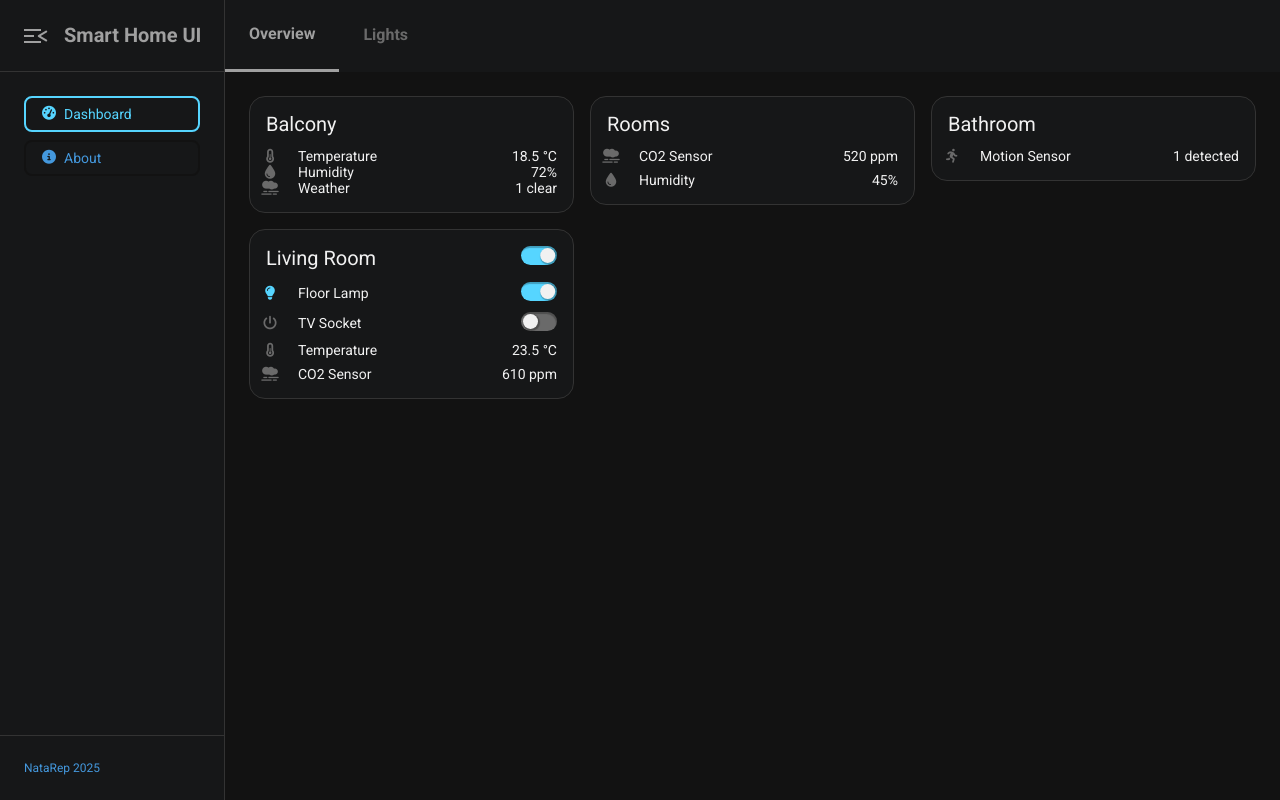
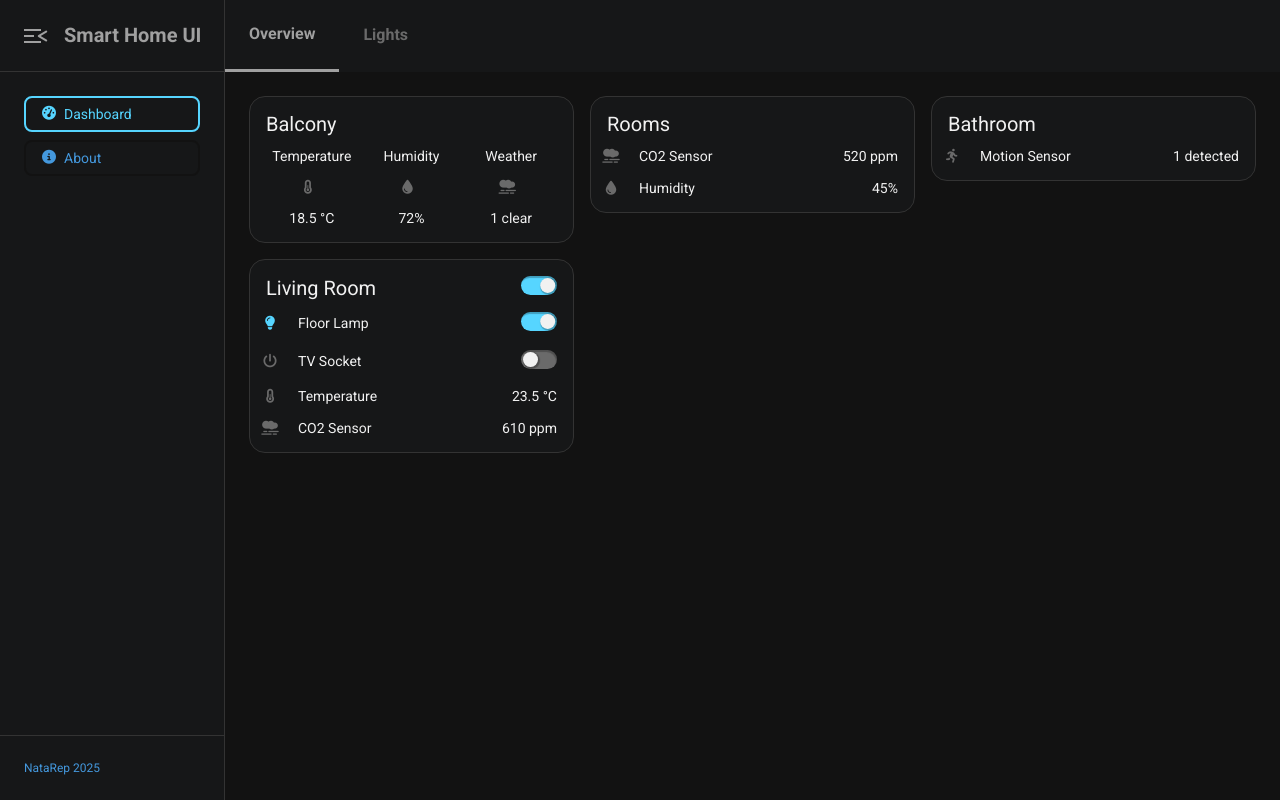
Before and after one commit to NataRep/smart-home-ui, an Angular app in the folder smart-home-ui/: page /dashboard in a window 1280 px wide. Built offline with nearby package versions, Linux system fonts and the light colour scheme.

Commit message:
feat: add style for verticalLayout

```diff
--- a/smart-home-ui/src/app/components/card/card.component.scss
+++ b/smart-home-ui/src/app/components/card/card.component.scss
@@ -23,5 +23,11 @@
 .items__container.verticalLayout {
   display: grid;
   grid-template-columns: 1fr;
+  gap: 1rem;
+}
+
+.items__container.horizontalLayout {
+  display: grid;
+  grid-template-columns: repeat(3, 1fr);
   gap: 0.5rem;
 }
--- a/smart-home-ui/src/app/components/device/device.component.html
+++ b/smart-home-ui/src/app/components/device/device.component.html
@@ -1,4 +1,4 @@
-<div class="device">
+<div class="device {{layoutType}}">
   <div class="title">
     @if(layoutType != 'singleDevice'){
       <div class="icon" [class.active]="toggler().state">
--- a/smart-home-ui/src/app/components/device/device.component.scss
+++ b/smart-home-ui/src/app/components/device/device.component.scss
@@ -1,5 +1,5 @@
 @use '../../../styles/variables' as *;
 
 .device {
-  @include base-item-styles;
+  @include base-item-horizontal;
 }
--- a/smart-home-ui/src/app/components/sensor/sensor.component.html
+++ b/smart-home-ui/src/app/components/sensor/sensor.component.html
@@ -1,4 +1,4 @@
-<div class="sensor">
+<div class="sensor {{layoutType}}">
   <div class="title">
     <div class="icon">
       <i class="fa-solid {{ itemData.icon | iconMapper}}"></i>
--- a/smart-home-ui/src/app/components/sensor/sensor.component.scss
+++ b/smart-home-ui/src/app/components/sensor/sensor.component.scss
@@ -1,5 +1,10 @@
 @use '../../../styles/variables' as *;
 
-.sensor {
-  @include base-item-styles;
+.sensor.verticalLayout,
+.singleDevice {
+  @include base-item-horizontal;
 }
+
+.sensor.horizontalLayout {
+  @include base-item-vertical;
+}
--- a/smart-home-ui/src/styles/_variables.scss
+++ b/smart-home-ui/src/styles/_variables.scss
@@ -25,7 +25,7 @@ $success-color: #4caf50;
   }
 }
 
-@mixin base-item-styles {
+@mixin base-item-horizontal {
   display: flex;
   align-items: center;
   justify-content: space-between;
@@ -39,3 +39,27 @@ $success-color: #4caf50;
     }
   }
 }
+
+@mixin base-item-vertical {
+  display: grid;
+  gap: 1rem;
+  align-items: center;
+  justify-content: center;
+  text-align: center;
+
+  .title {
+    display: grid;
+    gap: 1rem;
+    justify-content: center;
+    align-items: center;
+
+    .icon {
+      width: 100%;
+      order: 2;
+    }
+
+    i {
+      margin-right: 0.5rem;
+    }
+  }
+}
```
